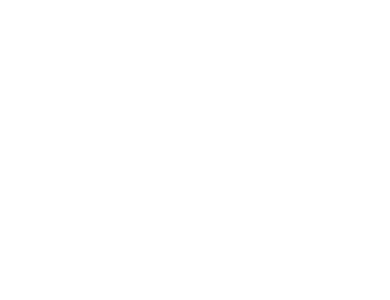
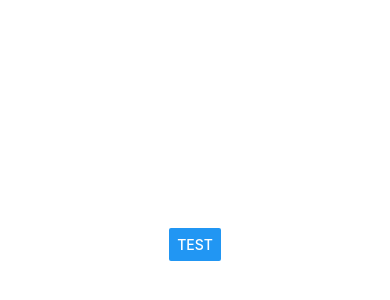
Before and after one commit to Gabriel-Malenowitch/maydome-react-native-components, a React Native app: screen / in a window 390 px wide. Shown: the part 178-478 px from the top of the page. Built offline with nearby package versions, Linux system fonts and the light colour scheme.

Commit message:
feat: create button component

```diff
--- a/App.tsx
+++ b/App.tsx
@@ -3,13 +3,16 @@
 import { StyleSheet, View } from 'react-native';
 import { ThemeProvider } from 'styled-components'
 import { theme } from "./src/styles/theme";
+import { NoStyledButton as Button } from './src/components/core/button'
 
 export default function App() {
   return (
     <ThemeProvider theme={theme}>
-      <View>
-      <StatusBar style="auto" />
-    </View>
+      <View style={{display: 'flex', alignItems: 'center', justifyContent: 'center', height: '100%'}}>
+        <StatusBar style="auto" />
+        <Button title="Test" />
+
+      </View>
     </ThemeProvider>
   );
 }
--- a/package.json
+++ b/package.json
@@ -11,9 +11,10 @@
   "dependencies": {
     "expo": "~46.0.9",
     "expo-status-bar": "~1.4.0",
+    "lottie-react-native": "5.1.3",
     "react": "18.0.0",
     "react-dom": "18.0.0",
-    "react-native": "0.69.5",
+    "react-native": "0.69.6",
     "react-native-web": "~0.18.7",
     "styled-components": "^5.3.6"
   },
--- /dev/null
+++ b/src/components/animations/index.ts
@@ -0,0 +1 @@
+export * from './loading'
--- /dev/null
+++ b/src/components/animations/loading.tsx
@@ -0,0 +1,7 @@
+import AnimatedLottieView from 'lottie-react-native'
+import React from 'react'
+import { View } from 'react-native'
+
+const LoadingJson = require('../../assets/effects-icons/loading')
+
+export const Loading = () => <AnimatedLottieView source={LoadingJson} autoPlay loop/>
--- a/src/components/core/button.tsx
+++ b/src/components/core/button.tsx
@@ -0,0 +1,19 @@
+import { ReactElement } from "react";
+import { Button, ButtonProps, View } from "react-native";
+import { useTheme } from "../../hooks";
+import { Loading } from "../animations";
+
+export interface NoStyledButtonProps extends ButtonProps{
+    isLoading?: boolean
+}
+
+export const NoStyledButton = (props: NoStyledButtonProps): ReactElement => {
+    const { minHeight } = useTheme()
+    const { isLoading = false, ...rest } = props
+
+    return isLoading ? (
+        <Loading />
+    ) : (
+        <Button {...rest}/>
+    )
+}
--- /dev/null
+++ b/src/components/core/index.ts
@@ -0,0 +1 @@
+export * from './button'
--- /dev/null
+++ b/src/components/index.ts
@@ -0,0 +1,2 @@
+export * from './animations'
+export * from './core'
--- a/src/styles/theme.ts
+++ b/src/styles/theme.ts
@@ -4,13 +4,15 @@
     padding: number
     borderRadius: number
     borderWidth: number
+    minHeight: number
 }
 
 const defaultConfig: DefaultConfig = {
     margin: 0,
     padding: 0,
     borderRadius: 0,
-    borderWidth: 0
+    borderWidth: 0,
+    minHeight: 70
 }
 
 export interface ColorConfig {
```
Also changed, not shown: src/assets/effects-icons/loading.json (added, +1 -0 lines), 1 other file (tests, documents, lock files or other folders).
